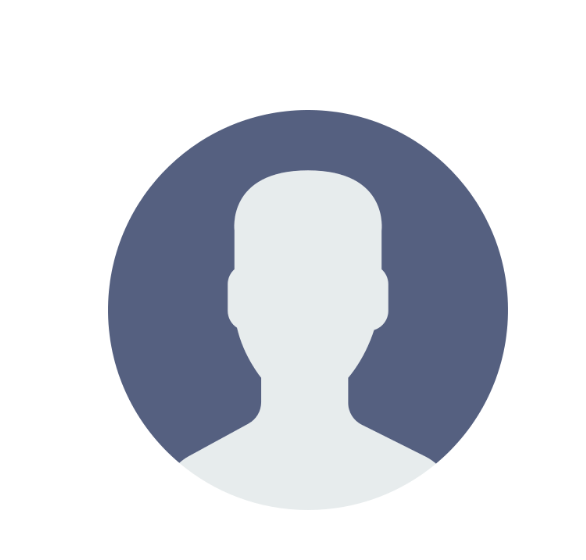
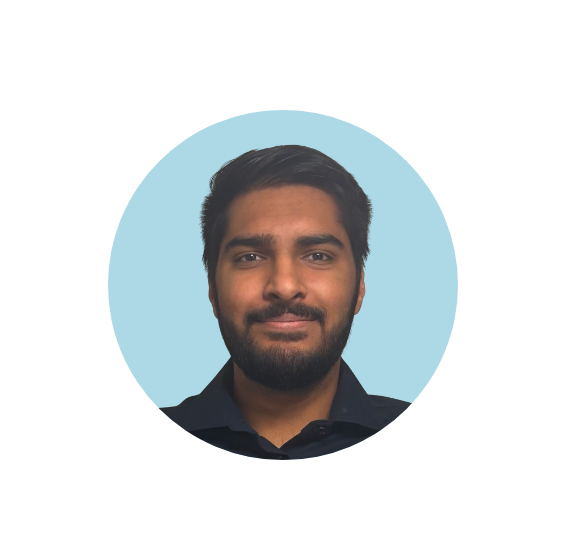
Before and after one commit to Maulik0417/Portfolio, a plain HTML site: page public/index.html in a window 1280 px wide. Shown: the part 174-734 px from the top of the page, 136-722 px from the left. Drawn offline with Linux system fonts and the light colour scheme.

Commit message:
profile pic

```diff
--- a/public/index.html
+++ b/public/index.html
@@ -38,7 +38,7 @@
 </nav>
 <section id="profile">
     <div class="section__pic-container">
-        <img src="user_149071.png" alt="profile picture" />
+        <img class="profile_pic "src="./assets/pp.png" alt="profile picture" />
     </div>
     <div class="section__text">
         <p class="section__text__p1">Hello, I'm</p>
--- a/public/style.css
+++ b/public/style.css
@@ -171,10 +171,18 @@ section {
 
 .section__pic-container {
     display: flex;
-    height: 400px;
-    width: 400px;
+    height: 350px;
+    width: 350px;
     margin: auto 0;
 }
+.profile_pic{
+    height: 350px;
+    width: 350px;
+    border-radius: 50%;
+    object-fit: cover;
+    background-color: lightblue;
+}
+
 
 .section__text {
     align-self: center;
```
Also changed, not shown: public/assets/pp.png (added), public/user_149071.png (deleted).
